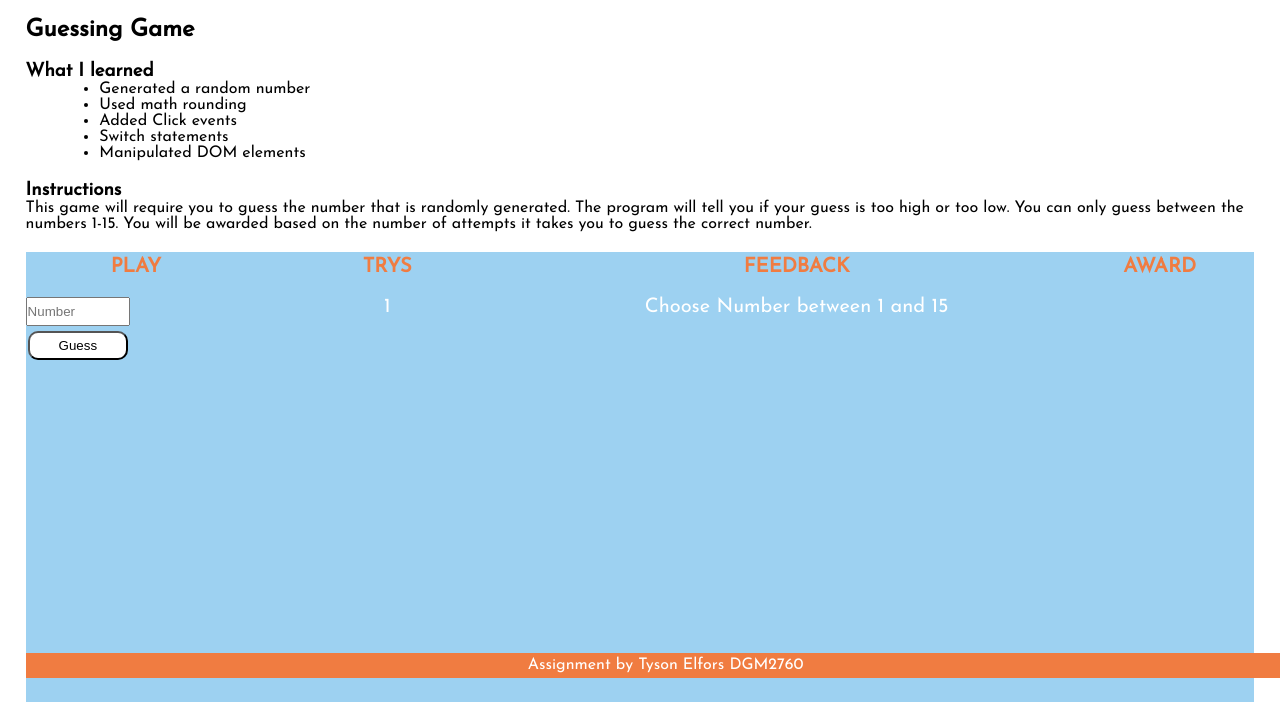
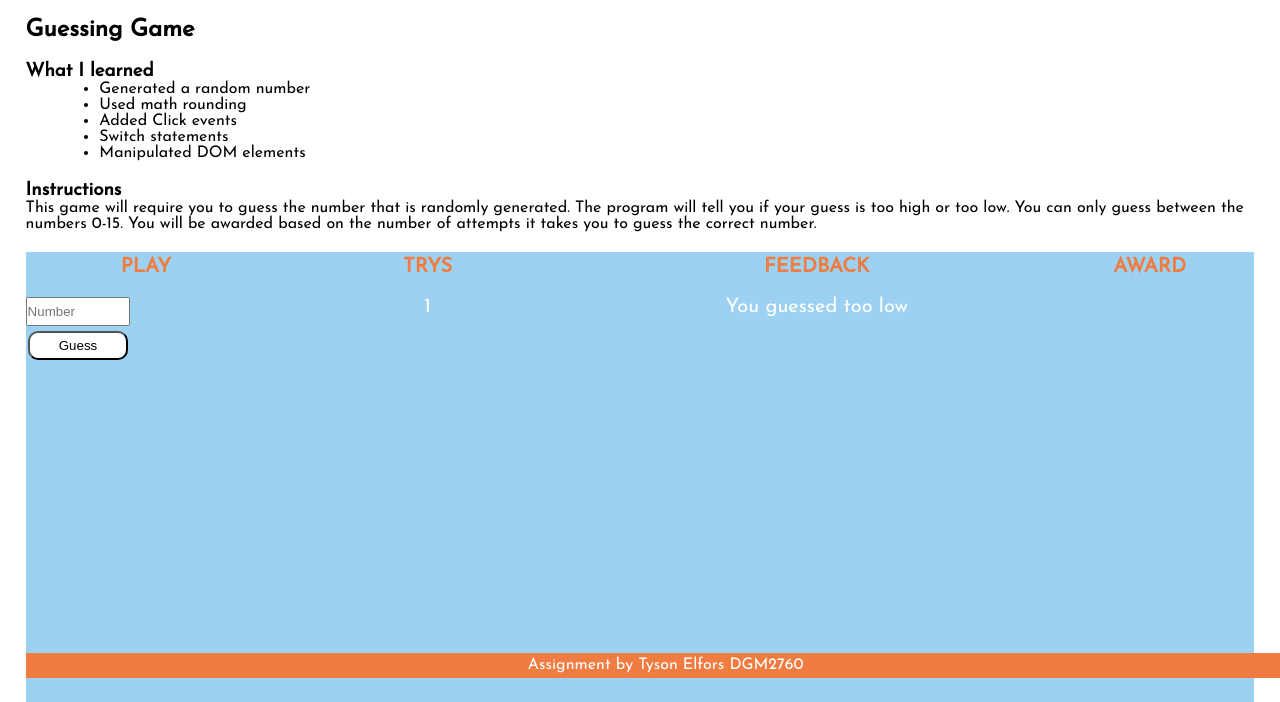
Before and after one commit to tyelf22/dgm2760-unit03, a plain HTML site: page index.html in a window 1280 px wide. Both pictures are taken after a click on the button "Guess". Shown: the part 122-824 px from the top of the page. Drawn offline with Linux system fonts and the light colour scheme.

Commit message:
refactored logic

```diff
--- a/index.html
+++ b/index.html
@@ -31,7 +31,7 @@
         <p>This game will require you to guess the number that is
             randomly generated. The program will tell you if your guess
             is too high or too low. You can only guess between the numbers
-            1-15. You will be awarded based on the number of attempts
+            0-15. You will be awarded based on the number of attempts
             it takes you to guess the correct number.
         </p>
 
--- a/main.js
+++ b/main.js
@@ -25,9 +25,9 @@ function evalGuess() {
         giveAward()
         newButton()
     }
-    else if(gamerGuessNum > 15 || gamerGuessNum < 1) {
+    else if(gamerGuessNum > 15 || gamerGuessNum < 0) {
         console.log("Guess between 1 and 15")
-        feedback.innerHTML = "Choose Number between 1 and 15";
+        feedback.innerHTML = "Choose Number between 0 and 15";
     }
     else if(gamerGuessNum > correctNumber){
         console.log('Too high')
```
